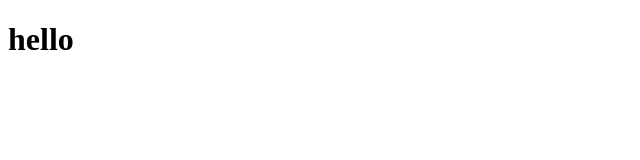
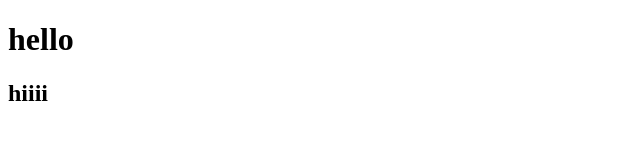
Before and after one commit to manjujspider/manu, a plain HTML site: page login.html in a window 1280 px wide. Shown: the full height of the page, 0-640 px from the left. Drawn offline with Linux system fonts and the light colour scheme.

Commit message:
Update login.html

```diff
--- a/login.html
+++ b/login.html
@@ -7,6 +7,7 @@
 </head>
 <body>
     <h1>hello</h1>
+    <h2>hiiii</h2>
 
 </body>
 </html>
```
